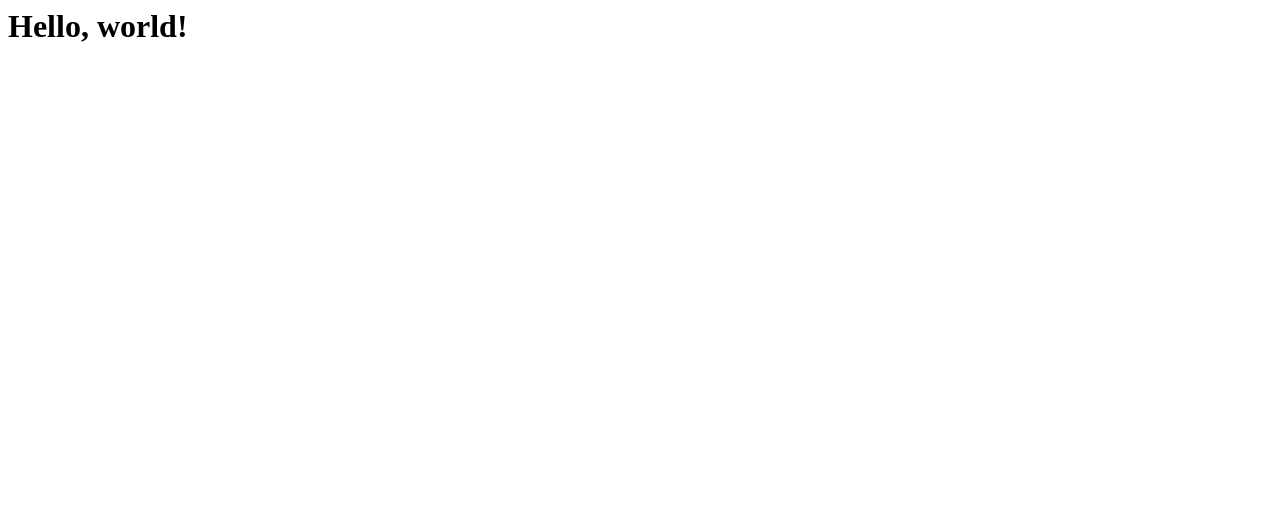
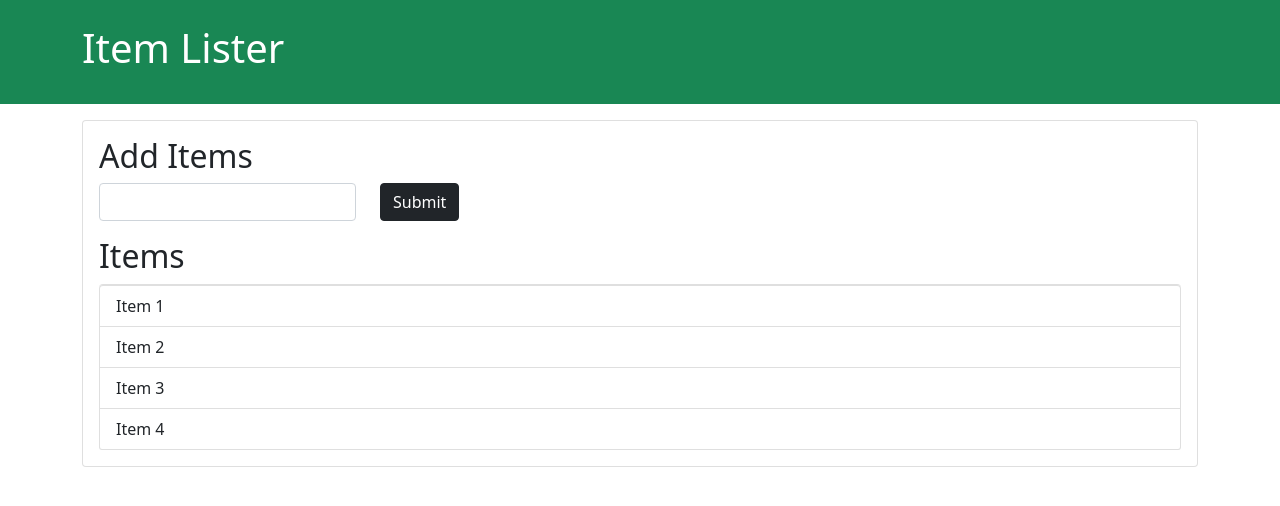
Before and after one commit to abby2727/dom-crash-course, a plain HTML site: page index.html in a window 1280 px wide. Drawn offline with nearby package versions, Linux system fonts and the light colour scheme.

Commit message:
Update index.html

```diff
--- a/index.html
+++ b/index.html
@@ -1 +1,45 @@
-<h1>Hello, world!</h1>
+<!DOCTYPE html>
+<html lang="en">
+
+<head>
+    <meta charset="UTF-8">
+    <meta http-equiv="X-UA-Compatible" content="IE=edge">
+    <meta name="viewport" content="width=device-width, initial-scale=1.0">
+    <title>Item Lister</title>
+    <link href="https://cdn.jsdelivr.net/npm/bootstrap@5.1.3/dist/css/bootstrap.min.css" rel="stylesheet"
+        integrity="sha384-1BmE4kWBq78iYhFldvKuhfTAU6auU8tT94WrHftjDbrCEXSU1oBoqyl2QvZ6jIW3" crossorigin="anonymous">
+</head>
+
+<body>
+    <header id="main-header" class="bg-success text-white p-4 mb-3">
+        <div class="container">
+            <h1 id="header-title">Item Lister</h1>
+        </div>
+    </header>
+    <div class="container">
+        <div id="main" class="card card-body">
+            <h2>Add Items</h2>
+            <form action="" class="form-inline mb-3">
+                <div class="row">
+                    <div class="col-auto">
+                        <input type="text" class="form-control">
+                    </div>
+                    <div class="col-auto">
+                        <input type="submit" class="btn btn-dark" value="Submit">
+                    </div>
+                </div>
+            </form>
+            <h2>Items</h2>
+            <ul id="items" class="list-group">
+                <li class="list-group-item">Item 1</li>
+                <li class="list-group-item">Item 2</li>
+                <li class="list-group-item">Item 3</li>
+                <li class="list-group-item">Item 4</li>
+            </ul>
+        </div>
+    </div>
+
+    <script src="dom.js"></script>
+</body>
+
+</html>
```
